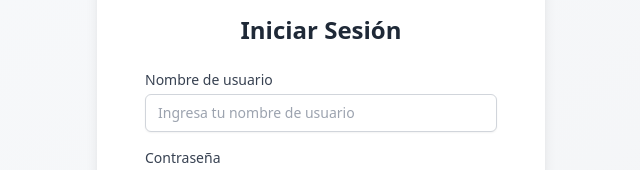
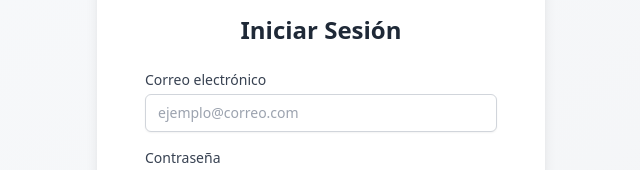
Before and after one commit to ThonyMarckDEV/react_frontend_molde, a React (Create React App) app: page / in a window 1280 px wide. Shown: the part 333-503 px from the top of the page, without its empty margins (319-959 px from the left). Built offline with nearby package versions, Linux system fonts and the light colour scheme; no server answers.

Commit message:
CHANGUE TO SPRINGBOOT COMPATIBILITY

```diff
--- a/src/components/Shared/SideBar.jsx
+++ b/src/components/Shared/SideBar.jsx
@@ -7,7 +7,7 @@ import { logout } from 'js/logout';
 import ConfirmModal from 'components/Shared/Modals/ConfirmModal';
 
 const menus = {
-    admin: [
+    ADMIN: [
         {
             section: 'Roles',
             subs: [
@@ -15,15 +15,7 @@ const menus = {
             ],
         },
     ],
-    contador: [
-        {
-            section: 'Prestamos',
-            subs: [
-                { name: 'Pagar Prestamo', link: '/cliente/pagar-prestamo' },
-            ],
-        },
-    ],
-    jefe_contabilidad: [
+    USER: [
         { section: 'Dashboard', link: '/asesor/dashboard' },
         {
             section:'Evaluaciones',
@@ -42,8 +34,8 @@ const Sidebar = () => {
 
     const location = useLocation();
 
-    const refresh_token = jwtUtils.getRefreshTokenFromCookie();
-    const rol = refresh_token ? jwtUtils.getUserRole(refresh_token) : null;
+    const access_token = jwtUtils.getAccessTokenFromCookie();
+    const rol = access_token ? jwtUtils.getUserRole(access_token) : null;
 
     const roleMenu = useMemo(() => {
         return rol && menus[rol] ? menus[rol] : [];
--- a/src/js/authToken.js
+++ b/src/js/authToken.js
@@ -23,7 +23,7 @@ async function verificarYRenovarToken() {
 
   try {
     // Única llamada al backend para validar y/o refrescar
-    const response = await axios.post(`${API_BASE_URL}/api/validate-tokens`, {
+    const response = await axios.post(`${API_BASE_URL}/api/auth/validate-tokens`, {
       access_token,
       refresh_token
     });
@@ -81,7 +81,7 @@ function logout() {
 
   // Intenta notificar al backend sobre el logout si hay un refresh token
   if (refresh_token) {
-    axios.post(`${API_BASE_URL}/api/logout`, { refresh_token })
+    axios.post(`${API_BASE_URL}/api/auth/logout`, { refresh_token })
       .catch(err => {
         console.warn('Error al notificar logout al backend:', err.message);
       });
--- a/src/js/logout.js
+++ b/src/js/logout.js
@@ -20,7 +20,7 @@ export async function logout() {
 
     if (idToken) {
       // Llamar al backend para eliminar la sesión
-      await fetchWithAuth(`${API_BASE_URL}/api/logout`, {
+      await fetchWithAuth(`${API_BASE_URL}/api/auth/logout`, {
         method: 'POST',
         headers: {
           'Content-Type': 'application/json',
--- a/src/services/authService.js
+++ b/src/services/authService.js
@@ -1,10 +1,10 @@
 import axios from 'axios';
 import API_BASE_URL from 'js/urlHelper';
 
-const login = async (username, password, rememberMe) => {
+const login = async (email, password, rememberMe) => {
   const response = await axios.post(
-    `${API_BASE_URL}/api/login`,
-    { username, password, remember_me: rememberMe },
+    `${API_BASE_URL}/api/auth/login`,
+    { email, password, remember_me: rememberMe },
     {
       headers: {
         'Content-Type': 'application/json',
@@ -16,7 +16,7 @@ const login = async (username, password, rememberMe) => {
 
 const forgotPassword = async (dni) => {
   const response = await axios.post(
-    `${API_BASE_URL}/api/forgot-password`,
+    `${API_BASE_URL}/api/auth/forgot-password`,
     { dni },
     {
       headers: {
--- a/src/ui/auth/Login/Login.jsx
+++ b/src/ui/auth/Login/Login.jsx
@@ -9,7 +9,8 @@ import ForgotPasswordForm from './components/ForgotPasswordForm';
 import authService from 'services/authService';
 
 const Login = () => {
-  const [username, setUsername] = useState('');
+  // CAMBIO 1: Usamos 'email' en lugar de 'username'
+  const [email, setEmail] = useState('');
   const [password, setPassword] = useState('');
   const [dni, setDni] = useState('');
   const [loading, setLoading] = useState(false);
@@ -17,13 +18,13 @@ const Login = () => {
   const [showForgotPassword, setShowForgotPassword] = useState(false);
   const navigate = useNavigate();
 
-  // --- La lógica de las funciones permanece sin cambios ---
   const handleLogin = async (e) => {
     e.preventDefault();
     setLoading(true);
 
     try {
-      const result = await authService.login(username, password, rememberMe);
+      // CAMBIO 2: Pasamos 'email' al servicio
+      const result = await authService.login(email, password, rememberMe);
       const { access_token, refresh_token} = result;
 
       const accessTokenExpiration = '; path=/; Secure; SameSite=Strict';
@@ -37,11 +38,11 @@ const Login = () => {
       const rol = jwtUtils.getUserRole(access_token);
 
       switch (rol) {
-        case 'admin':
+        case 'ADMIN':
           toast.success(`Login exitoso!!`);
           setTimeout(() => navigate('/admin'), 1500);
           break;
-        case 'usuario':
+        case 'USER':
           toast.success(`Login exitoso!!`);
           setTimeout(() => navigate('/usuario'), 1500);
           break;
@@ -108,9 +109,10 @@ const Login = () => {
               setShowForgotPassword={setShowForgotPassword}
             />
           ) : (
+            /* CAMBIO 3: Pasamos props de email */
             <LoginForm
-              username={username}
-              setUsername={setUsername}
+              email={email}
+              setEmail={setEmail}
               password={password}
               setPassword={setPassword}
               handleLogin={handleLogin}
--- a/src/ui/auth/Login/components/LoginForm.jsx
+++ b/src/ui/auth/Login/components/LoginForm.jsx
@@ -1,8 +1,8 @@
 import React from 'react';
 
 const LoginForm = ({
-  username,
-  setUsername,
+  email,        // CAMBIO: Recibe email
+  setEmail,     // CAMBIO: Recibe setEmail
   password,
   setPassword,
   handleLogin,
@@ -17,16 +17,17 @@ const LoginForm = ({
       </h2>
       <form onSubmit={handleLogin} className="space-y-4">
         <div>
-          <label htmlFor="username" className="block text-sm font-medium text-gray-700">
-            Nombre de usuario
+          {/* CAMBIO: Label e Input para Email */}
+          <label htmlFor="email" className="block text-sm font-medium text-gray-700">
+            Correo electrónico
           </label>
           <input
-            type="text"
-            id="username"
-            value={username}
-            onChange={(e) => setUsername(e.target.value)}
+            type="email" // Importante para validación de navegador
+            id="email"
+            value={email}
+            onChange={(e) => setEmail(e.target.value)}
             className="mt-1 block w-full px-3 py-2 border border-gray-300 rounded-md shadow-sm focus:outline-none focus:ring-red-500 focus:border-red-500 sm:text-sm"
-            placeholder="Ingresa tu nombre de usuario"
+            placeholder="ejemplo@correo.com"
             required
           />
         </div>
--- a/src/utilities/ProtectedRoutes/ProtectedRouteAdmin.jsx
+++ b/src/utilities/ProtectedRoutes/ProtectedRouteAdmin.jsx
@@ -4,16 +4,16 @@ import jwtUtils from 'utilities/Token/jwtUtils';
 
 const ProtectedRouteManager = ({ element }) => {
   // Obtener el JWT desde localStorage
-  const refresh_token = jwtUtils.getRefreshTokenFromCookie();
+  const access_token = jwtUtils.getAccessTokenFromCookie();
 
 
-  if (!refresh_token) {
+  if (!access_token) {
     return <Navigate to="/404" />;
   }
 
-  const rol = jwtUtils.getUserRole(refresh_token);
+  const rol = jwtUtils.getUserRole(access_token);
 
-  if (rol !== 'admin') {
+  if (rol !== 'ADMIN') {
     return <Navigate to="/404" />;
   }
 
--- a/src/utilities/ProtectedRoutes/ProtectedRouteHome.jsx
+++ b/src/utilities/ProtectedRoutes/ProtectedRouteHome.jsx
@@ -4,16 +4,16 @@ import jwtUtils from 'utilities/Token/jwtUtils';
 
 const ProtectedRoute = ({ element }) => {
   // Obtener el JWT desde localStorage
-  const refresh_token = jwtUtils.getRefreshTokenFromCookie();
+  const access_token = jwtUtils.getAccessTokenFromCookie();
 
-  if (refresh_token) {
-    const rol = jwtUtils.getUserRole(refresh_token); // Extraer el rol del token
+  if (access_token) {
+    const rol = jwtUtils.getUserRole(access_token); // Extraer el rol del token
 
      // Redirigir según el rol del usuario
      switch (rol) {
-      case 'admin':
+      case 'ADMIN':
         return <Navigate to="/admin" />;
-      case 'usuario':
+      case 'USER':
         return <Navigate to="/usuario" />;
       default:
         return element;
--- a/src/utilities/ProtectedRoutes/ProtectedRouteToken.jsx
+++ b/src/utilities/ProtectedRoutes/ProtectedRouteToken.jsx
@@ -4,9 +4,9 @@ import jwtUtils from 'utilities/Token/jwtUtils';
 
 const ProtectedRoute = ({ element }) => {
   // Obtener el JWT desde localStorage
-  const refresh_token = jwtUtils.getRefreshTokenFromCookie();
+  const access_token = jwtUtils.getAccessTokenFromCookie();
 
-  if (!refresh_token) {
+  if (!access_token) {
       return <Navigate to="/401" />;
   }
   // Si no hay token, se muestra el elemento original
--- a/src/utilities/ProtectedRoutes/ProtectedRouteUsuario.jsx
+++ b/src/utilities/ProtectedRoutes/ProtectedRouteUsuario.jsx
@@ -4,16 +4,16 @@ import jwtUtils from 'utilities/Token/jwtUtils';
 
 const ProtectedRouteUser = ({ element }) => {
   // Obtener el JWT desde localStorage
-  const refresh_token = jwtUtils.getRefreshTokenFromCookie();
+  const access_token = jwtUtils.getAccessTokenFromCookie();
 
 
-  if (!refresh_token) {
+  if (!access_token) {
     return <Navigate to="/404" />;
   }
 
-  const rol = jwtUtils.getUserRole(refresh_token);
+  const rol = jwtUtils.getUserRole(access_token);
 
-  if (rol !== 'usuario') {
+  if (rol !== 'USER') {
     return <Navigate to="/404" />;
   }
 
--- a/src/utilities/Token/jwtUtils.jsx
+++ b/src/utilities/Token/jwtUtils.jsx
@@ -23,7 +23,7 @@ export const getUsername = (token) => jwtDecode(token)?.username ?? null;
 export const getFullName = (token) => jwtDecode(token)?.fullName ?? null;
 
 // Función para obtener el rol del usuario
-export const getUserRole = (token) => jwtDecode(token)?.rol ?? null;
+export const getUserRole = (token) => jwtDecode(token)?.role ?? null;
 
 // Función para obtener el rol del usuario
 export const getEmail= (token) => jwtDecode(token)?.email ?? null;
```
